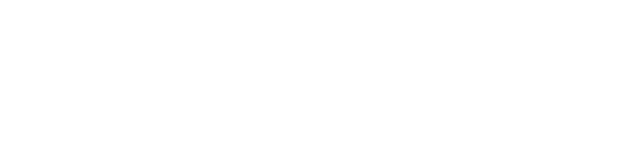
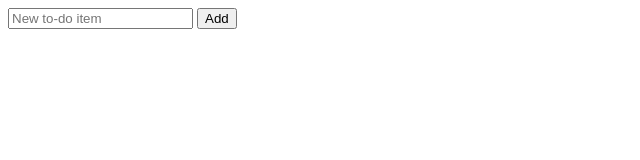
Before and after one commit to lintonmack/toDoList, a plain HTML site: page index.html in a window 1280 px wide. Shown: the whole page, without its empty margins (0-640 px from the left). Drawn offline with Linux system fonts and the light colour scheme.

Commit message:
Created form for adding to-do items

```diff
--- a/index.html
+++ b/index.html
@@ -7,6 +7,10 @@
     <title>Document</title>
 </head>
 <body>
+    <form method="post">
+        <input id="toDoItem" type="text" placeholder="New to-do item">
+        <input type="submit" value="Add">
+    </form>
     <script type="text/javascript"></script>
 </body>
 </html>
```
